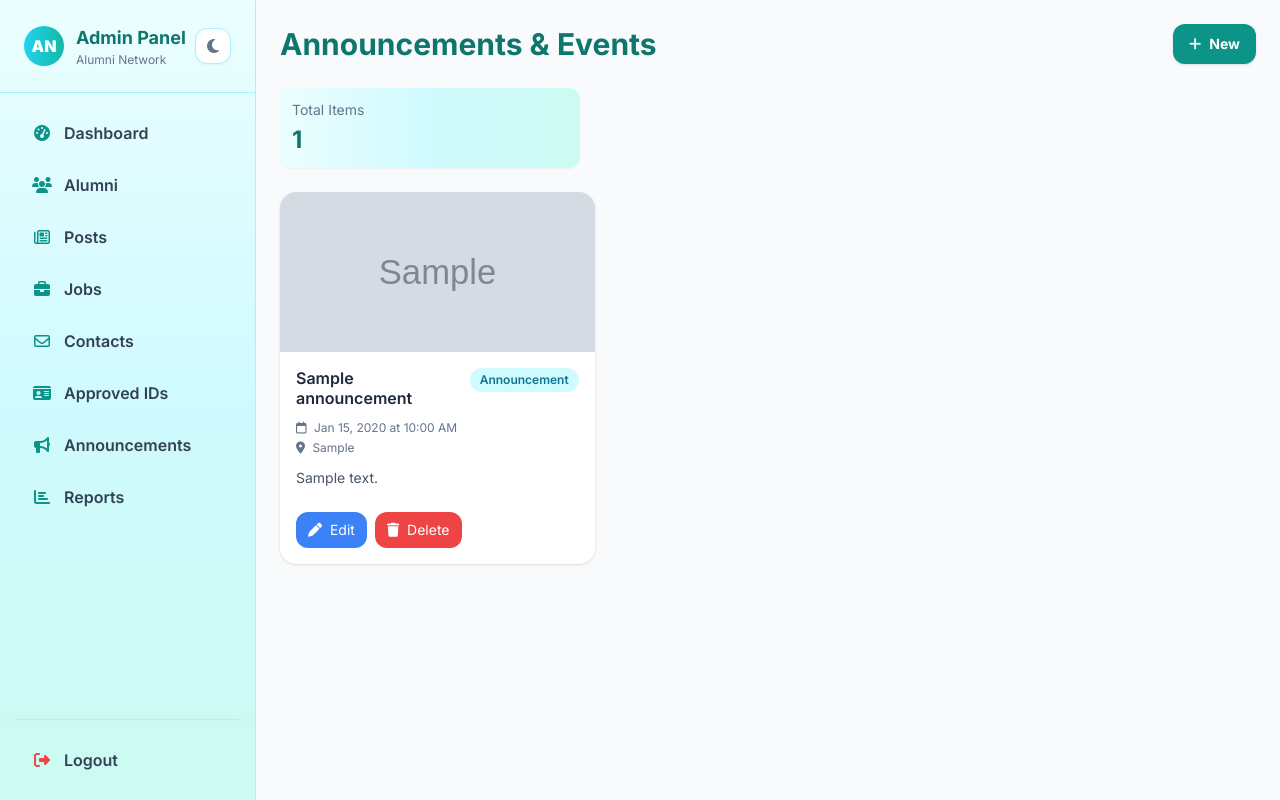
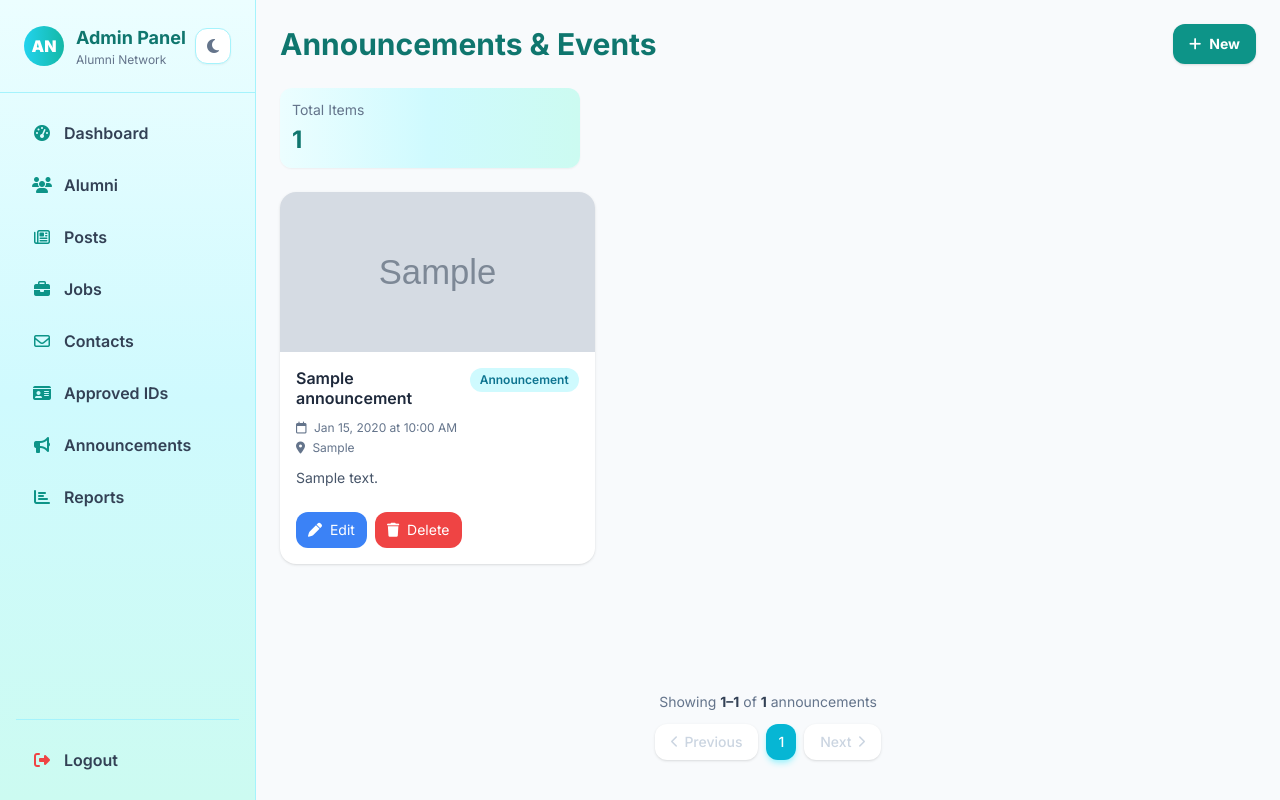
Before and after one commit to Chit-Su-Wai/alumni-project, a PHP site: page /announcements.php in a window 1280 px wide. Run offline with PHP 8.4, Linux system fonts and the light colour scheme; the visitor is signed in with stand-in values (Sample User, id 1); tables that the repository leaves empty hold one stand-in row (values such as "Sample post"); grey boxes marked "Sample" are stand-in pictures; some libraries are stand-ins or nearby versions.

Commit message:
UI change

```diff
--- a/admin/announcements.php
+++ b/admin/announcements.php
@@ -29,13 +29,14 @@ if (isset($_GET['delete'])) {
     $stmt->bind_param("i", $id);
     $stmt->execute();
 
-    header("Location: announcements.php");
+    $returnPage = max(1, (int) ($_GET['page'] ?? 1));
+    header("Location: announcements.php?page=" . $returnPage);
     exit;
 }
 
 /* Pagination */
 
-$limit = 9;
+$limit = 6;
 
 $page = max(1, (int) ($_GET['page'] ?? 1));
 $offset = ($page - 1) * $limit;
@@ -162,7 +163,7 @@ $items = $stmt->get_result();
                                     class="rounded-xl bg-blue-500 hover:bg-blue-600 px-3 py-2 text-sm text-white transition">
                                     <i class="fa-solid fa-pen mr-1"></i> Edit
                                 </a>
-                                <a href="?delete=<?= $item['id'] ?>" onclick="return confirm('Delete this item?')"
+                                <a href="?delete=<?= $item['id'] ?>&page=<?= $page ?>" onclick="return confirm('Delete this item?')"
                                     class="rounded-xl bg-red-500 hover:bg-red-600 px-3 py-2 text-sm text-white transition">
                                     <i class="fa-solid fa-trash mr-1"></i> Delete
                                 </a>
@@ -174,8 +175,20 @@ $items = $stmt->get_result();
             </div>
 
             <!-- Pagination -->
-            <?php if ($totalPages > 1): ?>
+            <?php if ($total > 0): ?>
             <div class="mt-8 flex flex-col items-center gap-3 pb-4">
+
+                <!-- Info Row -->
+                <div class="flex flex-wrap justify-center items-center gap-x-4 gap-y-1 text-sm text-slate-500">
+                    <span>
+                        Showing
+                        <strong class="text-slate-700"><?= $offset + 1 ?>&ndash;<?= min($offset + $limit, $total) ?></strong>
+                        of
+                        <strong class="text-slate-700"><?= $total ?></strong>
+                        announcements
+                    </span>
+                </div>
+
                 <div class="flex items-center gap-2">
                     <?php if ($page > 1): ?>
                         <a href="?page=<?= $page - 1 ?>"
--- a/alumni/job.php
+++ b/alumni/job.php
@@ -102,11 +102,11 @@ while ($row = $result->fetch_assoc()) {
     <link rel="stylesheet" href="https://cdnjs.cloudflare.com/ajax/libs/font-awesome/6.5.2/css/all.min.css">
 </head>
 
-<body class="bg-slate-50">
+<body class="min-h-screen flex flex-col bg-slate-50">
 
     <?php include "../include/user_header.php"; ?>
 
-    <div class="max-w-7xl mx-auto px-4 py-6 flex-1 flex flex-col min-h-screen">
+    <main class="flex-1 mx-auto max-w-7xl px-4 py-6 w-full">
 
         <div class="bg-white rounded-3xl p-5 shadow-sm mb-6">
             <form method="GET" class="grid grid-cols-1 md:grid-cols-5 gap-4">
@@ -245,7 +245,7 @@ while ($row = $result->fetch_assoc()) {
 
         </div>
 
-    </div>
+    </main>
 
 <?php include "../include/footer.php"; ?>
 
--- a/include/footer.php
+++ b/include/footer.php
@@ -1,5 +1,5 @@
 <!-- Footer -->
-<footer class="mt-10 mb-4 px-4">
+<footer class="px-4">
     <div
         class="mx-auto max-w-7xl rounded-2xl border border-cyan-100 bg-gradient-to-r from-cyan-50 via-cyan-100 to-teal-100 px-6 py-4 shadow-sm">
         <div class="flex flex-col items-center justify-between gap-3 text-center text-sm text-slate-700 md:flex-row">
```
Also changed, not shown: alumni/directory.php (+4 -4 lines).
